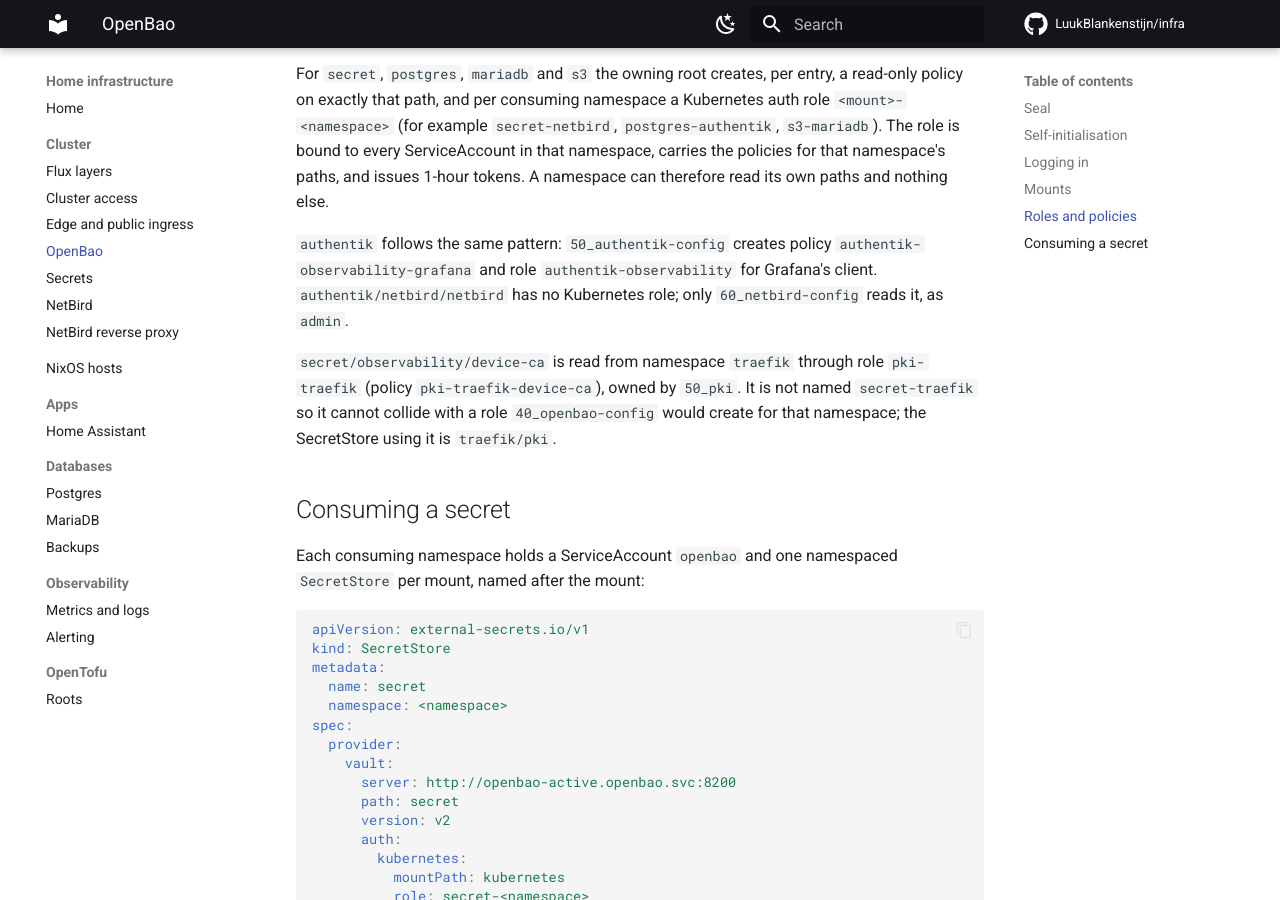
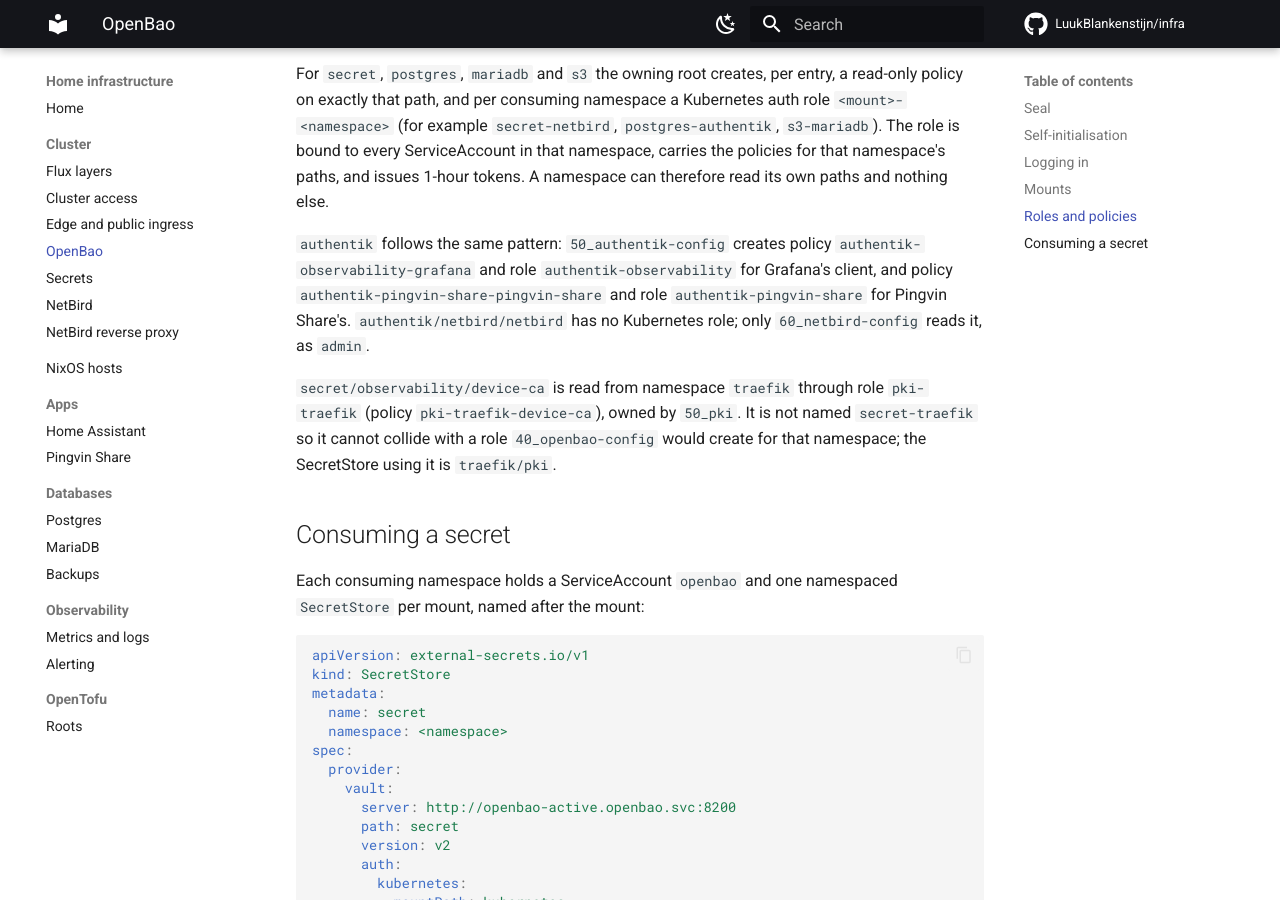
Before and after one commit to LuukBlankenstijn/infra, an MkDocs documentation site: the page built from docs/cluster/openbao.md, in a window 1280 px wide and 900 px high, scrolled down 1984 px. Built offline with MkDocs 1.6.1 and Material for MkDocs 9.7.7, drawn with Linux system fonts in a browser that asks for light colours; comment, search, counter and statistics services are not loaded.

Commit message:
pingvin-share: Pingvin Share X on share.luukblankenstijn.nl with Authentik OIDC

```diff
--- a/docs/cluster/openbao.md
+++ b/docs/cluster/openbao.md
@@ -75,8 +75,9 @@ in that namespace, carries the policies for that namespace's paths, and issues
 
 `authentik` follows the same pattern: `50_authentik-config` creates policy
 `authentik-observability-grafana` and role `authentik-observability` for
-Grafana's client. `authentik/netbird/netbird` has no Kubernetes role; only
-`60_netbird-config` reads it, as `admin`.
+Grafana's client, and policy `authentik-pingvin-share-pingvin-share` and role
+`authentik-pingvin-share` for Pingvin Share's. `authentik/netbird/netbird` has
+no Kubernetes role; only `60_netbird-config` reads it, as `admin`.
 
 `secret/observability/device-ca` is read from namespace `traefik` through role
 `pki-traefik` (policy `pki-traefik-device-ca`), owned by `50_pki`. It is not
--- a/mkdocs.yml
+++ b/mkdocs.yml
@@ -72,6 +72,7 @@ nav:
   - NixOS hosts: hosts.md
   - Apps:
       - Home Assistant: apps/home-assistant.md
+      - Pingvin Share: apps/pingvin-share.md
   - Databases:
       - Postgres: databases/postgres.md
       - MariaDB: databases/mariadb.md
```
Also changed, not shown: docs/apps/pingvin-share.md (added, +46 -0 lines), docs/index.md (+1 -0 lines), docs/observability/alerting.md (+1 -1 lines), docs/terraform/roots.md (+1 -1 lines), 9 other files.
